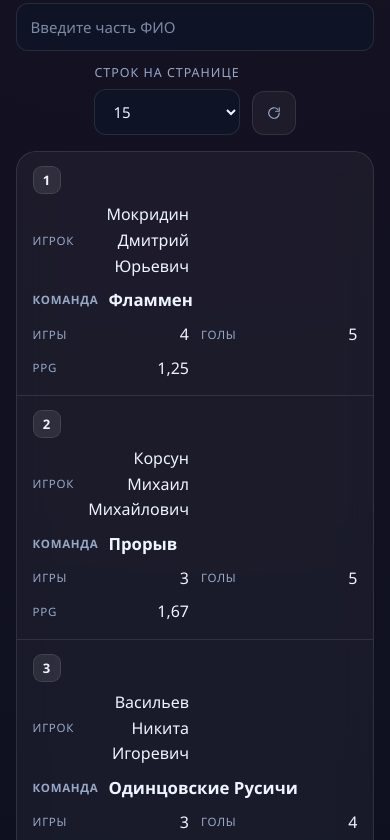
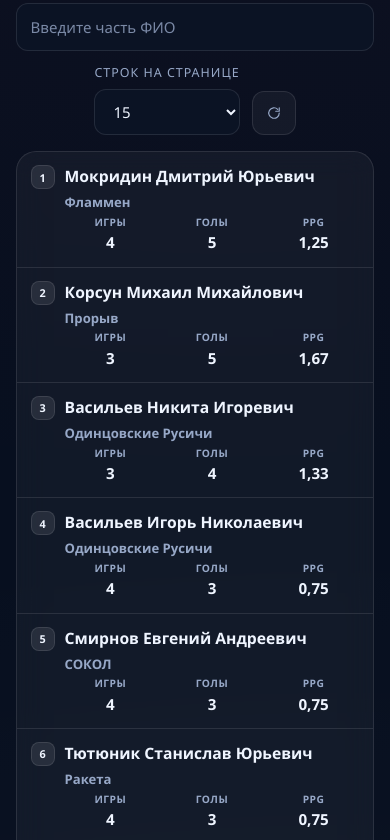
Before and after one commit to penkerton/setun, a plain HTML site: page index.html in a window 390 px wide. Shown: the part 4507-5347 px from the top of the page. Drawn offline with Linux system fonts and the light colour scheme.

Commit message:
Improve mobile player stats layout

```diff
--- a/index.html
+++ b/index.html
@@ -2292,57 +2292,114 @@
           font-size: 0.68rem;
         }
 
-        /* Статистика игроков остаётся в виде карточек */
-        /* Таблицы превращаются в карточки, если JS добавил подписи колонок */
-        table.data.as-cards {
+        /* Статистика игроков в телефоне: компактная карточка без пустых зон */
+        #goals-table.data.as-cards {
           min-width: 0;
         }
 
-        table.data.as-cards thead {
+        #goals-table.data.as-cards thead {
           display: none;
         }
 
-        table.data.as-cards tbody tr {
+        #goals-table.data.as-cards tbody tr {
           display: grid;
-          grid-template-columns: repeat(2, minmax(0, 1fr));
-          gap: 8px 12px;
-          padding: 14px 16px;
+          grid-template-columns: auto repeat(3, minmax(0, 1fr));
+          gap: 6px 10px;
+          padding: 12px 14px;
           border-bottom: 1px solid var(--line);
-        }
-
-        table.data.as-cards tbody td {
-          display: flex;
           align-items: center;
-          justify-content: space-between;
-          gap: 10px;
+        }
+
+        #goals-table.data.as-cards tbody td {
+          display: grid;
+          gap: 2px;
           padding: 0;
           border: 0;
           white-space: normal;
-          text-align: right;
-        }
-
-        table.data.as-cards tbody td::before {
+        }
+
+        #goals-table.data.as-cards tbody td::before {
           content: attr(data-label);
           color: var(--muted);
-          font-size: 0.72rem;
+          font-size: 0.64rem;
           text-transform: uppercase;
-          letter-spacing: 0.06em;
-        }
-
-        table.data.as-cards tbody td:first-child {
-          grid-column: 1 / -1;
-          justify-content: flex-start;
-        }
-
-        table.data.as-cards tbody td:first-child::before {
+          letter-spacing: 0.05em;
+          line-height: 1.1;
+        }
+
+        #goals-table.data.as-cards tbody td:first-child {
+          grid-column: 1;
+          grid-row: 1;
+          align-self: start;
+          padding-top: 1px;
+        }
+
+        #goals-table.data.as-cards tbody td:first-child::before {
           display: none;
         }
 
-        table.data.as-cards tbody td.cell-team {
-          grid-column: 1 / -1;
-          justify-content: flex-start;
-          font-size: 1.05rem;
+        #goals-table.data.as-cards tbody td:nth-child(2) {
+          grid-column: 2 / -1;
+          grid-row: 1;
+          font-size: 0.98rem;
           font-weight: 700;
+          line-height: 1.2;
+        }
+
+        #goals-table.data.as-cards tbody td:nth-child(2)::before {
+          display: none;
+        }
+
+        #goals-table.data.as-cards tbody td.cell-team {
+          grid-column: 2 / -1;
+          grid-row: 2;
+          color: var(--muted);
+          font-size: 0.82rem;
+          font-weight: 600;
+          line-height: 1.2;
+        }
+
+        #goals-table.data.as-cards tbody td.cell-team::before {
+          display: none;
+        }
+
+        #goals-table.data.as-cards tbody td:nth-child(4),
+        #goals-table.data.as-cards tbody td:nth-child(5),
+        #goals-table.data.as-cards tbody td:nth-child(6) {
+          grid-row: 3;
+          text-align: center;
+          justify-items: center;
+        }
+
+        #goals-table.data.as-cards tbody td:nth-child(4) {
+          grid-column: 2;
+        }
+
+        #goals-table.data.as-cards tbody td:nth-child(5) {
+          grid-column: 3;
+        }
+
+        #goals-table.data.as-cards tbody td:nth-child(6) {
+          grid-column: 4;
+        }
+
+        #goals-table.data.as-cards tbody td:nth-child(4)::before,
+        #goals-table.data.as-cards tbody td:nth-child(5)::before,
+        #goals-table.data.as-cards tbody td:nth-child(6)::before {
+          display: block;
+        }
+
+        #goals-table.data.as-cards tbody td .rank {
+          width: 24px;
+          height: 24px;
+          border-radius: 8px;
+          font-size: 0.68rem;
+        }
+
+        #goals-table.data.as-cards tbody td.num {
+          font-size: 0.95rem;
+          font-weight: 700;
+          font-variant-numeric: tabular-nums;
         }
 
         .match-foot .tour {
```
